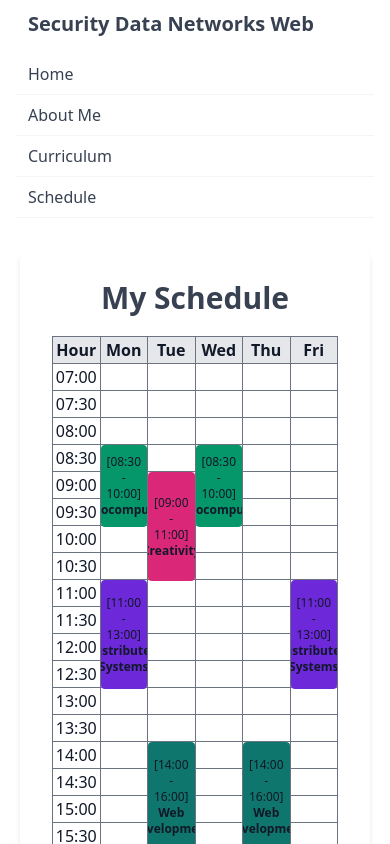
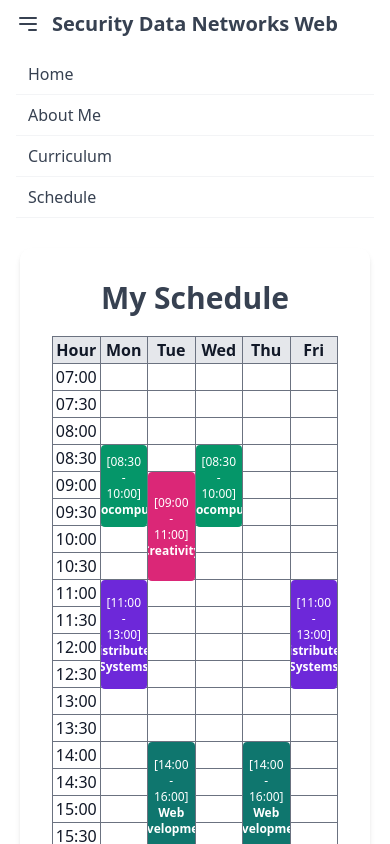
Before and after one commit to Azrielx86/web-redes, an Angular app: page /schedule in a window 390 px wide. Shown: the top 844 px of the page. Built offline with nearby package versions, Linux system fonts and the light colour scheme.

Commit message:
Added hide button for mobile

```diff
--- a/src/app/components/class-card/class-card.component.html
+++ b/src/app/components/class-card/class-card.component.html
@@ -3,8 +3,8 @@
     class="absolute top-0 left-0 right-0 bottom-0 w-full rounded text-center text-wrap text-clip overflow-hidden {{model.color }}"
     [ngStyle]="{'height': getClassDuration() * 105 + '%'}">
     <div class="flex flex-col items-center p-1 h-full justify-center">
-      <span class="flex text-xs">[{{model.days[classDay]?.startTime}} - {{model.days[classDay]?.endTime}}]</span>
-      <span class="flex font-bold text-xs">{{model.name}}</span>
+      <span class="flex text-xs text-white">[{{model.days[classDay]?.startTime}} - {{model.days[classDay]?.endTime}}]</span>
+      <span class="flex font-bold text-xs text-white">{{model.name}}</span>
     </div>
   </div>
 </div>
--- a/src/app/components/web-header/web-header.component.html
+++ b/src/app/components/web-header/web-header.component.html
@@ -2,21 +2,36 @@
   <nav class="bg-white border-gray-200 px-4 lg:px-6 py-2.5 dark:bg-gray-800">
     <div class="flex flex-wrap justify-between items-center mx-auto max-w-screen-xl">
       <div class="justify-between items-center w-full lg:flex lg:w-auto lg:order-1" id="mobile-menu-2">
-      <div class="mx-3 flex flex-col lg:pr-2">
-        <a routerLink="/" class="font-bold text-xl text-gray-700 dark:text-white">Security Data Networks Web</a>
-      </div>
-        <ul class="flex flex-col mt-4 font-medium lg:flex-row lg:space-x-8 lg:mt-0">
+        <div class="flex flex-row">
+          <button class="lg:hidden" (click)="toggleMenu()">
+            <svg class="w-6 h-6 text-gray-700 dark:text-white" fill="none" stroke="currentColor" viewBox="0 0 24 24"
+                 xmlns="http://www.w3.org/2000/svg">
+              <path stroke-linecap="round" stroke-linejoin="round" stroke-width="2" d="M4 6h16M4 12h16m-7 6h7"></path>
+            </svg>
+          </button>
+          <div class="mx-3 flex flex-col lg:pr-2">
+            <a routerLink="/" class="font-bold text-xl text-gray-700 dark:text-white">Security Data Networks Web</a>
+          </div>
+        </div>
+        <ul
+          [ngClass]="{'hidden': !isMenuOpen}"
+          class="flex flex-col mt-4 font-medium lg:flex-row lg:space-x-8 lg:mt-0">
           <li>
-            <a routerLink="" class="block py-2 pr-4 pl-3 text-gray-700 border-b border-gray-100 hover:bg-gray-50 lg:hover:bg-transparent lg:border-0 lg:hover:text-primary-700 lg:p-0 dark:text-gray-400 lg:dark:hover:text-white dark:hover:bg-gray-700 dark:hover:text-white lg:dark:hover:bg-transparent dark:border-gray-700">Home</a>
+            <a routerLink=""
+               class="block py-2 pr-4 pl-3 text-gray-700 border-b border-gray-100 hover:bg-gray-50 lg:hover:bg-transparent lg:border-0 lg:hover:text-primary-700 lg:p-0 dark:text-gray-400 lg:dark:hover:text-white dark:hover:bg-gray-700 dark:hover:text-white lg:dark:hover:bg-transparent dark:border-gray-700">Home</a>
           </li>
           <li>
-            <a routerLink="/about-me" class="block py-2 pr-4 pl-3 text-gray-700 border-b border-gray-100 hover:bg-gray-50 lg:hover:bg-transparent lg:border-0 lg:hover:text-primary-700 lg:p-0 dark:text-gray-400 lg:dark:hover:text-white dark:hover:bg-gray-700 dark:hover:text-white lg:dark:hover:bg-transparent dark:border-gray-700">About Me</a>
+            <a routerLink="/about-me"
+               class="block py-2 pr-4 pl-3 text-gray-700 border-b border-gray-100 hover:bg-gray-50 lg:hover:bg-transparent lg:border-0 lg:hover:text-primary-700 lg:p-0 dark:text-gray-400 lg:dark:hover:text-white dark:hover:bg-gray-700 dark:hover:text-white lg:dark:hover:bg-transparent dark:border-gray-700">About
+              Me</a>
           </li>
           <li>
-            <a routerLink="/cv" class="block py-2 pr-4 pl-3 text-gray-700 border-b border-gray-100 hover:bg-gray-50 lg:hover:bg-transparent lg:border-0 lg:hover:text-primary-700 lg:p-0 dark:text-gray-400 lg:dark:hover:text-white dark:hover:bg-gray-700 dark:hover:text-white lg:dark:hover:bg-transparent dark:border-gray-700">Curriculum</a>
+            <a routerLink="/cv"
+               class="block py-2 pr-4 pl-3 text-gray-700 border-b border-gray-100 hover:bg-gray-50 lg:hover:bg-transparent lg:border-0 lg:hover:text-primary-700 lg:p-0 dark:text-gray-400 lg:dark:hover:text-white dark:hover:bg-gray-700 dark:hover:text-white lg:dark:hover:bg-transparent dark:border-gray-700">Curriculum</a>
           </li>
           <li>
-            <a routerLink="/schedule" class="block py-2 pr-4 pl-3 text-gray-700 border-b border-gray-100 hover:bg-gray-50 lg:hover:bg-transparent lg:border-0 lg:hover:text-primary-700 lg:p-0 dark:text-gray-400 lg:dark:hover:text-white dark:hover:bg-gray-700 dark:hover:text-white lg:dark:hover:bg-transparent dark:border-gray-700">Schedule</a>
+            <a routerLink="/schedule"
+               class="block py-2 pr-4 pl-3 text-gray-700 border-b border-gray-100 hover:bg-gray-50 lg:hover:bg-transparent lg:border-0 lg:hover:text-primary-700 lg:p-0 dark:text-gray-400 lg:dark:hover:text-white dark:hover:bg-gray-700 dark:hover:text-white lg:dark:hover:bg-transparent dark:border-gray-700">Schedule</a>
           </li>
         </ul>
       </div>
--- a/src/app/components/web-header/web-header.component.ts
+++ b/src/app/components/web-header/web-header.component.ts
@@ -1,5 +1,5 @@
-import { Component } from '@angular/core';
-import {NgOptimizedImage} from "@angular/common";
+import {Component} from '@angular/core';
+import {NgClass, NgOptimizedImage} from "@angular/common";
 import {RouterLink} from "@angular/router";
 
 @Component({
@@ -7,11 +7,14 @@ import {RouterLink} from "@angular/router";
   standalone: true,
   imports: [
     NgOptimizedImage,
-    RouterLink
+    RouterLink,
+    NgClass
   ],
   templateUrl: './web-header.component.html',
   styleUrl: './web-header.component.css'
 })
 export class WebHeaderComponent {
+  isMenuOpen: boolean = true;
 
+  toggleMenu = () => this.isMenuOpen = !this.isMenuOpen;
 }
```
